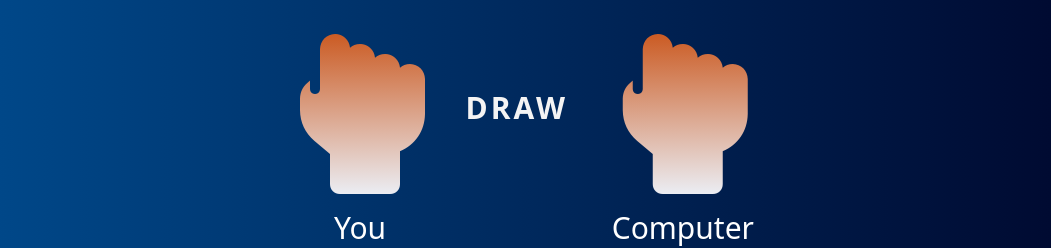
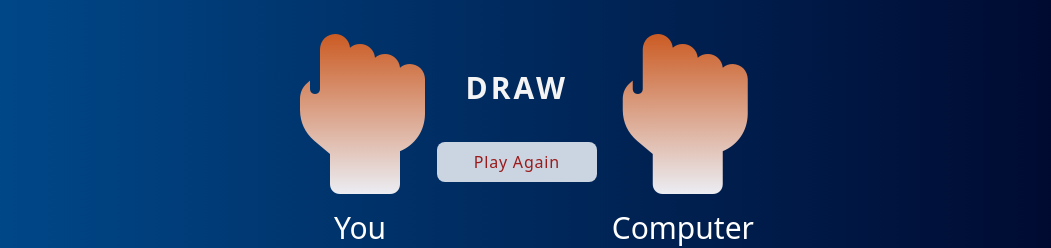
Before and after one commit to gopesh123-us/rock-paper-scissor, an Angular app: page / in a window 1280 px wide. Both pictures are taken after a click on the icon 314 px from the left and 352 px from the top of the page. Shown: the part 431-679 px from the top of the page, without its empty margins (114-1165 px from the left). Built offline with nearby package versions, Linux system fonts and the light colour scheme.

Commit message:
added button

```diff
--- a/src/app/pages/game/game.component.html
+++ b/src/app/pages/game/game.component.html
@@ -44,10 +44,19 @@
 
       <h1 *ngIf="getUserPicked()" class="p-2 mt-2 text-3xl text-white">You</h1>
     </div>
-
-    <h1 *ngIf="getResult()" class="text-3xl font-bold uppercase result-message">
-      {{ getResultMessage() }}
-    </h1>
+    <div class="message-reset" *ngIf="getResult()">
+      <h1 class="text-3xl font-bold uppercase result-message">
+        {{ getResultMessage() }}
+      </h1>
+      <button
+        *ngIf="getShowButton()"
+        type="reset"
+        class="w-40 py-2 tracking-wider text-red-800 rounded-lg cursor-pointer bg-slate-300 font-extralight hover:bg-slate-500"
+        (click)="handlePlayAgain()"
+      >
+        Play Again
+      </button>
+    </div>
 
     <div class="computer-choice-box">
       <i
--- a/src/app/pages/game/game.component.ts
+++ b/src/app/pages/game/game.component.ts
@@ -15,6 +15,7 @@ export class GameComponent {
   private userScore = 0;
   private labelNumberUser: number = 0;
   private labelNumberComputer: number = 0;
+  private showButton: boolean = false;
   private messages = new Map<number, string>([
     [1, 'computer wins'],
     [2, 'you win'],
@@ -43,6 +44,7 @@ export class GameComponent {
     this.resultMessage = '';
     this.labelNumberUser = theLabelNumberUser;
     this.userPicked = true;
+    this.showButton = false;
     setTimeout(() => {
       this.labelNumberComputer = this.getRandomInt(1, 3);
       this.computerPicked = true;
@@ -54,8 +56,19 @@ export class GameComponent {
           this.getLabelNumberUser(),
           this.getLabelNumberComputer()
         );
+        this.showButton = true;
       }, 2000);
     }
+  }
+  handlePlayAgain() {
+    this.result = false;
+    this.resultMessage = '';
+    this.computerPicked = false;
+    this.userPicked = false;
+    this.userScore = 0;
+    this.labelNumberUser = 0;
+    this.labelNumberComputer = 0;
+    this.showButton = false;
   }
   getRandomInt(min: number, max: number) {
     min = Math.ceil(min);
@@ -103,4 +116,7 @@ export class GameComponent {
   getResultMessage(): string {
     return this.resultMessage;
   }
+  getShowButton(): boolean {
+    return this.showButton;
+  }
 }
```
